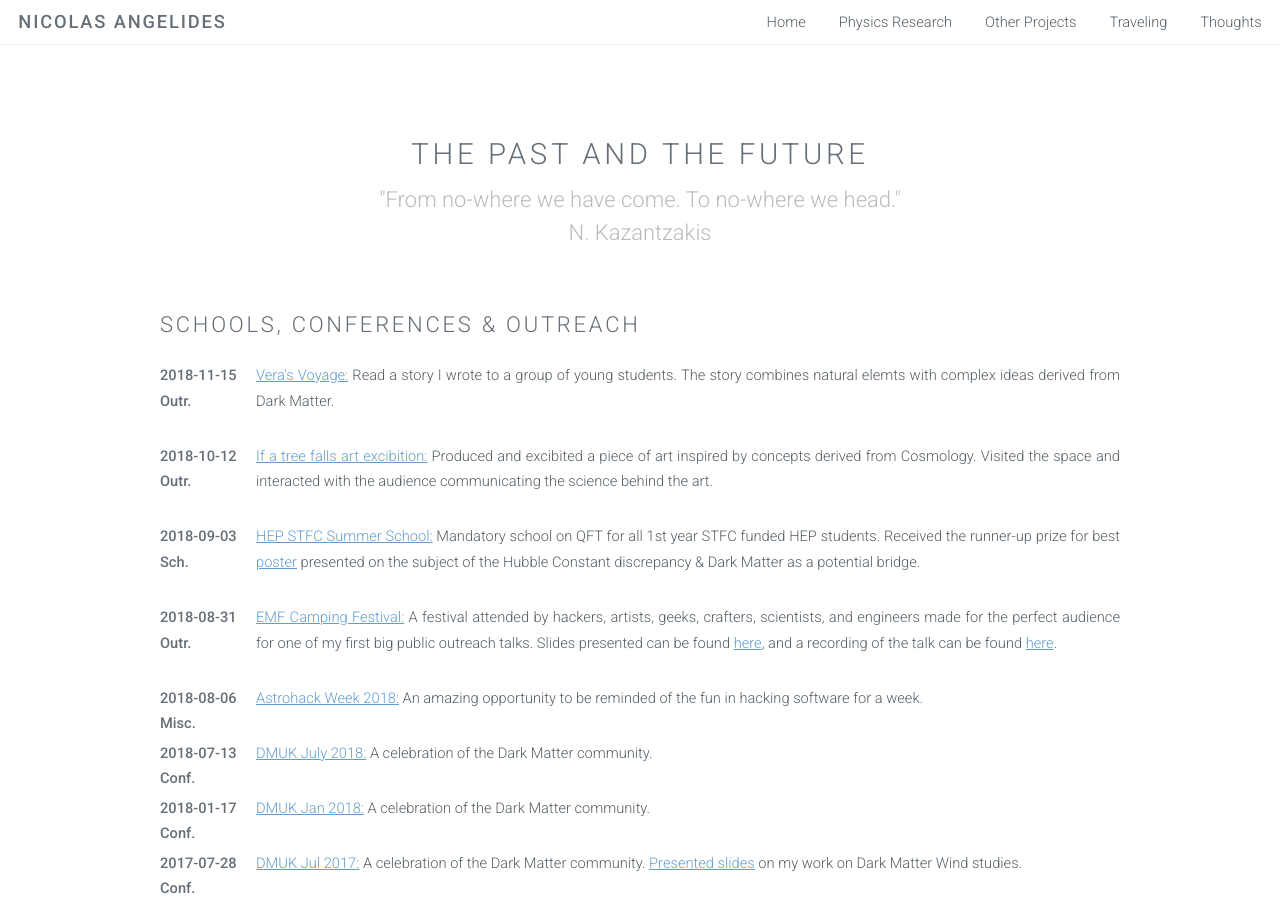
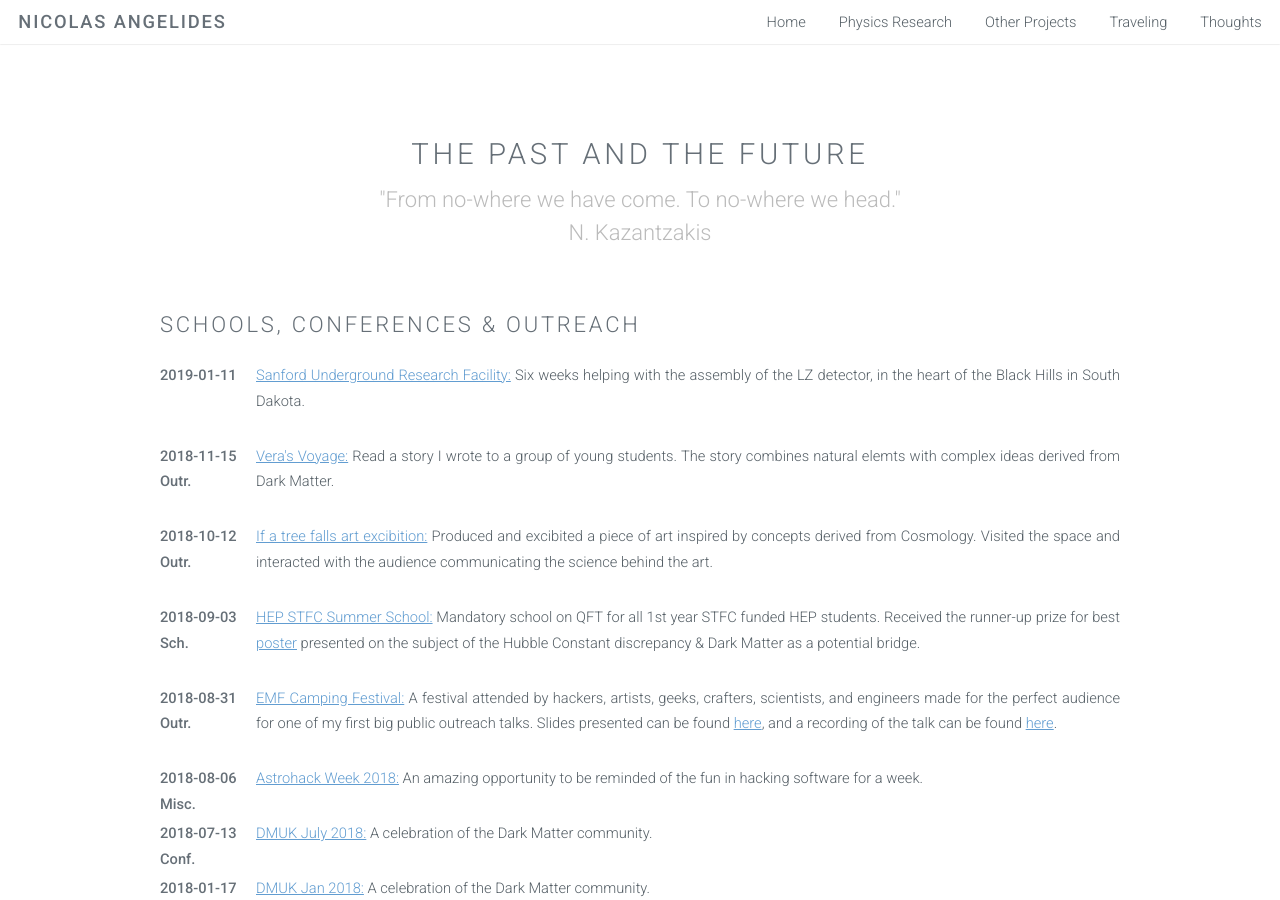
Before and after one commit to Regnidorhcs/Regnidorhcs, a Jekyll site: the page built from Trav.html, in a window 1280 px wide and 900 px high. Built offline with Jekyll 4.4.1, drawn with Linux system fonts in a browser that asks for light colours; nearby versions of some CDN libraries; comment, search, counter and statistics services are not loaded.

```diff
--- a/Trav.html
+++ b/Trav.html
@@ -12,6 +12,15 @@ layout: default
     <div class="container">
       <section>
           <h2>Schools, Conferences & Outreach</h2>
+
+          <div id="contentBox" style="margin:0px auto; width:100%">
+              <div id="column1" style="float:left; margin:0; width:10%;">
+               <b>2019-01-11</b>
+              </div>
+              <div id="column2" style="float:left; margin:0;width:90%;">
+               <p align="justify"><a href="https://sanfordlab.org/">Sanford Underground Research Facility:</a> Six weeks helping with the assembly of the LZ detector, in the heart of the Black Hills in South Dakota.</p>
+              </div>
+            </div>
 
             <div id="contentBox" style="margin:0px auto; width:100%">
                 <div id="column1" style="float:left; margin:0; width:10%;">
--- a/_posts/2018-11-15-Vera's Voyage.markdown
+++ b/_posts/2018-11-15-Vera's Voyage.markdown
@@ -2,6 +2,8 @@
 layout: post
 ---
 <img src="{{ site.baseurl }}/images/Vera.png" class="fit image">
+
+<b><em> The following original story aims to communicate the complex mysteries of the Universe to children of all ages. Feel free to use it for your own outreach endeavors but please do so while respecting my intellectual property rights.
 
 My name is Nicolas and I am a Dark Matter physicist. As a physicist, I get to study the comings and goings of the universe.
 
```
Also changed, not shown: _posts/2019-01-11-Cygnus.markdown (added, +42 -0 lines), images/Cyg_Drawing.png (added), 1 other file.
